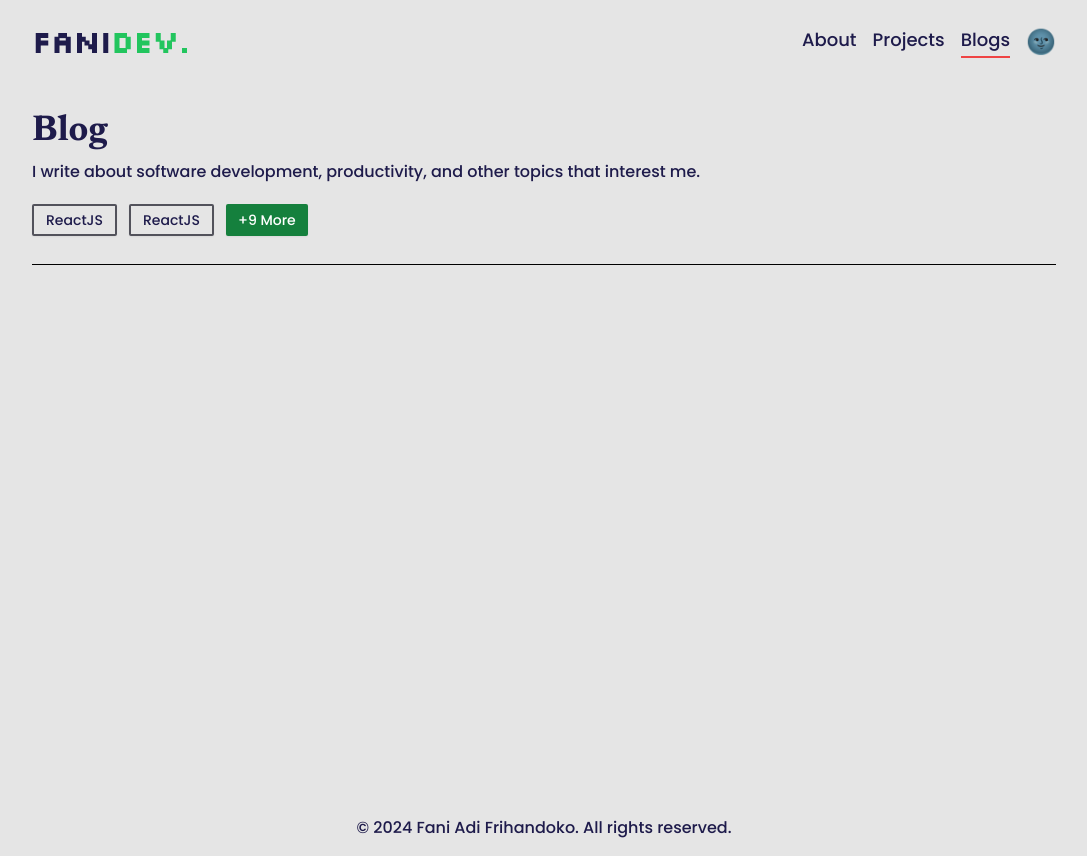
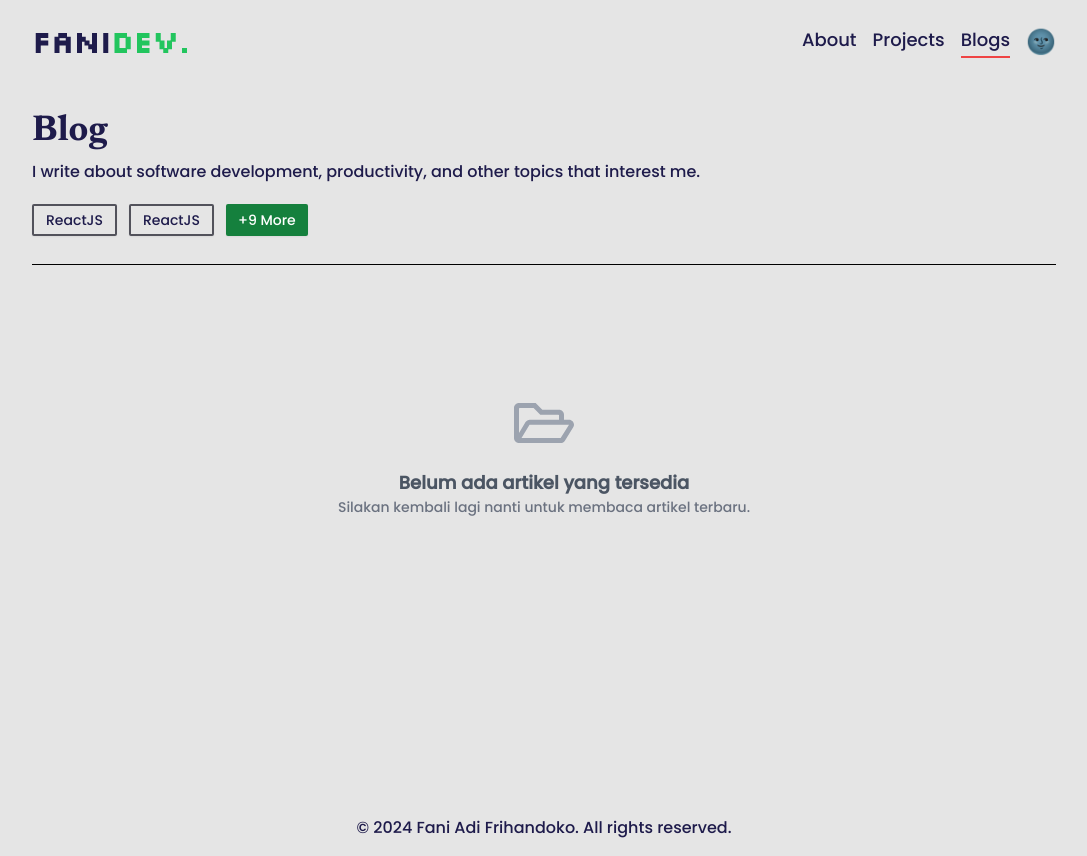
Before and after one commit to faniadifrihandoko1/creativefolio, a Next.js app: page /blogs in a window 1280 px wide. Shown: the whole page, without its empty margins (96-1183 px from the left). Built offline with nearby package versions, Linux system fonts and the light colour scheme.

Commit message:
fix: update empty blog state message

```diff
--- a/app/(client)/blogs/page.tsx
+++ b/app/(client)/blogs/page.tsx
@@ -1,6 +1,6 @@
 import Button from "@/app/components/Elements/Button";
 import Header from "@/app/components/Fragements/Header";
-import React from "react";
+import { FaRegFolderOpen } from "react-icons/fa";
 
 const Blogs = () => {
   return (
@@ -21,6 +21,15 @@ const Blogs = () => {
         </Button>
       </div>
       <hr className="border-1.5 border-black dark:border-white mt-7" />
+      <div className="mt-10 md:mt-32 flex flex-col items-center justify-center text-center">
+        <FaRegFolderOpen className="text-6xl text-gray-400 dark:text-gray-600" />
+        <h3 className="mt-4 text-lg font-semibold text-gray-600 dark:text-gray-400">
+          Belum ada artikel yang tersedia
+        </h3>
+        <p className="text-gray-500 dark:text-gray-500 text-sm">
+          Silakan kembali lagi nanti untuk membaca artikel terbaru.
+        </p>
+      </div>
     </div>
   );
 };
```
